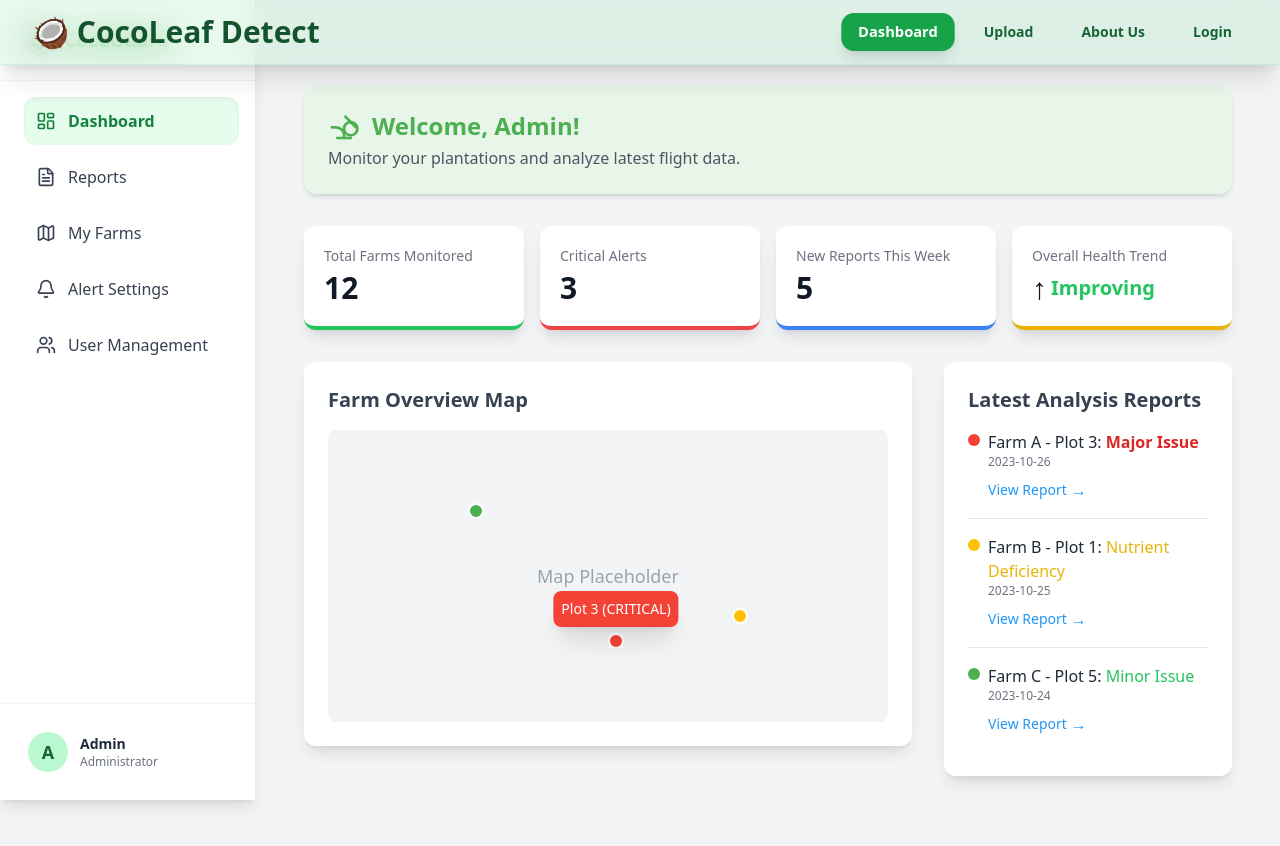
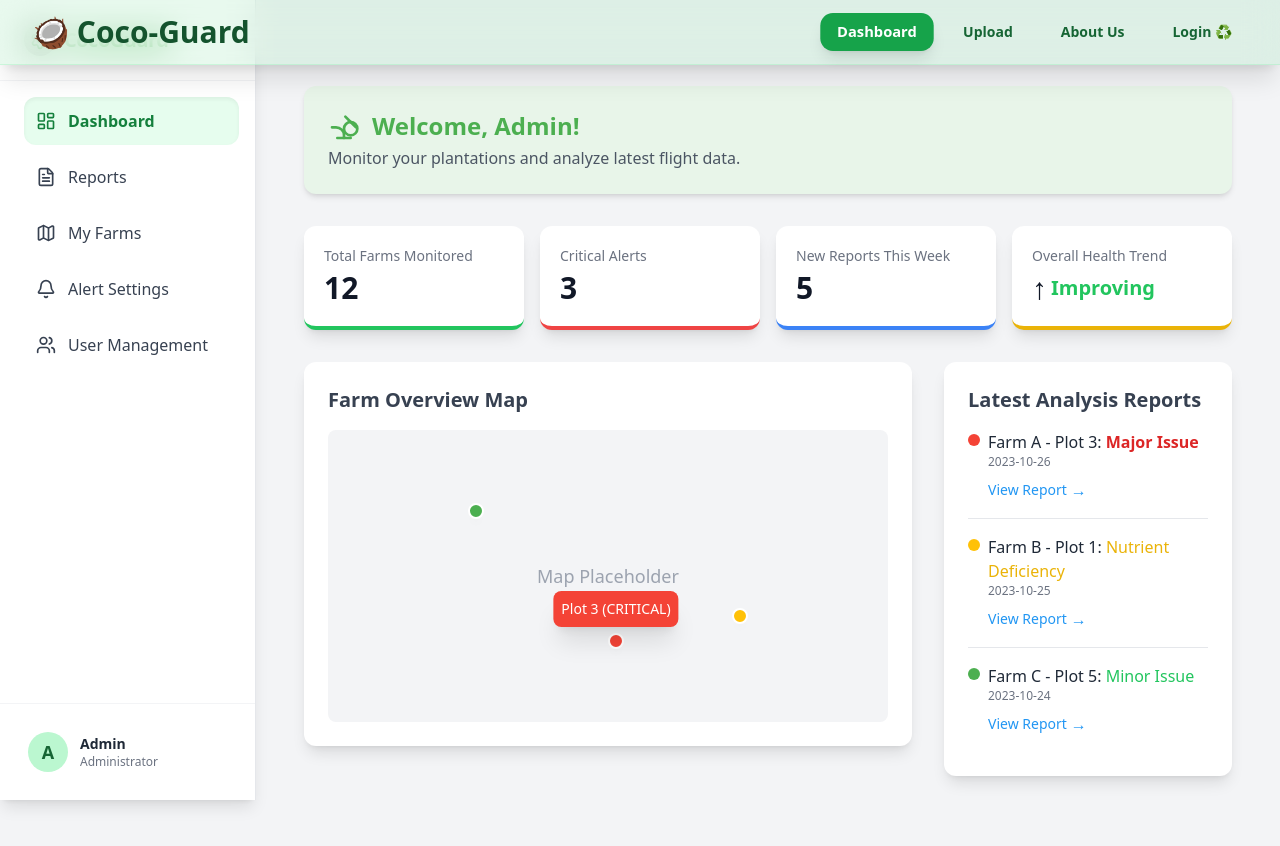
Before and after one commit to yutheshtrran/Coconut_Leaf_Disease_Detection, a React (Vite) app in the folder frontend/: page / in a window 1280 px wide. Shown: the top 846 px of the page. Built offline with nearby package versions, Linux system fonts and the light colour scheme; the HTML template or start-up script is replaced by a standard one.

Commit message:
final fix

```diff
--- a/frontend/src/components/Navbar.jsx
+++ b/frontend/src/components/Navbar.jsx
@@ -22,7 +22,7 @@ const Navbar = () => {
     { name: 'Dashboard', path: '/' },
     { name: 'Upload', path: '/upload' },
     { name: 'About Us', path: '/about' },
-    { name: 'Login', path: '/login' },
+    { name: 'Login ♻', path: '/login' },
   ];
 
   return (
@@ -32,7 +32,7 @@ const Navbar = () => {
           {/* Logo */}
           <div className="flex-shrink-0">
             <Link to="/" className="text-green-900 text-3xl font-extrabold cursor-pointer hover:text-green-700 transition">
-              🥥 CocoLeaf Detect
+              🥥 Coco-Guard
             </Link>
           </div>
 
```
